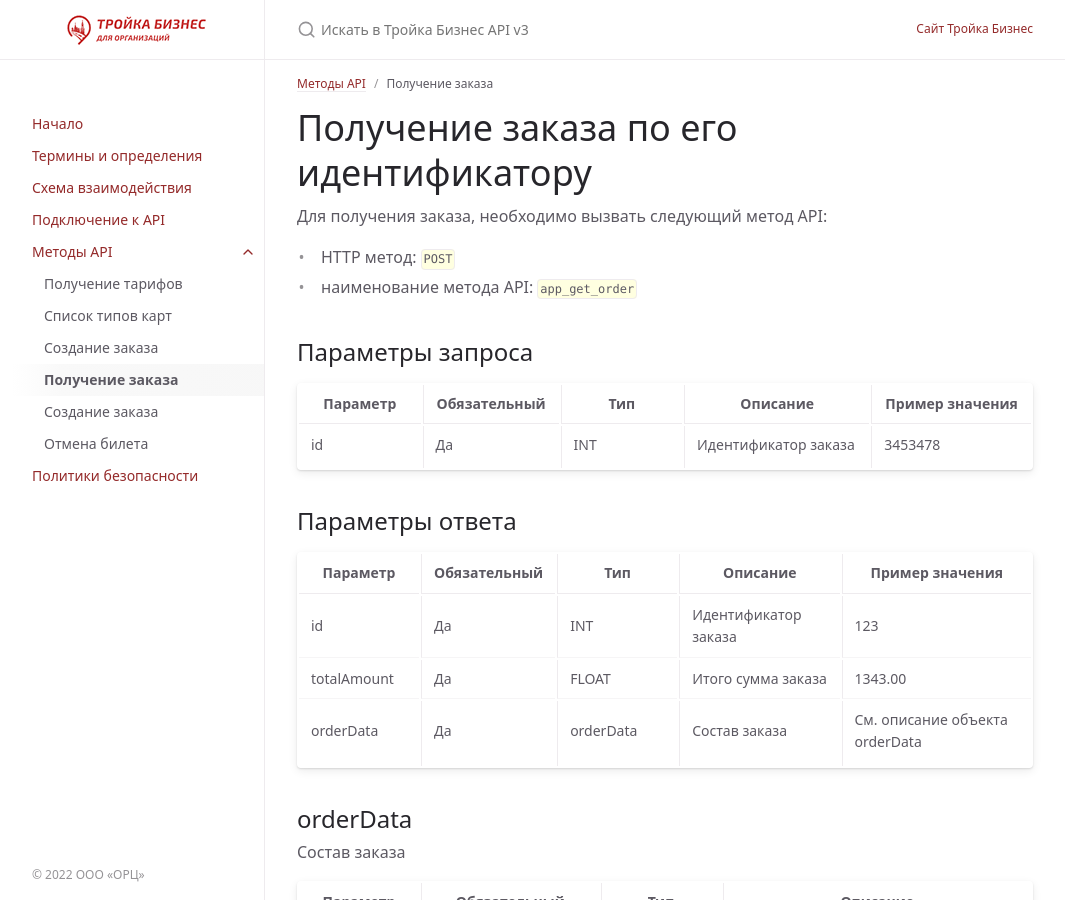
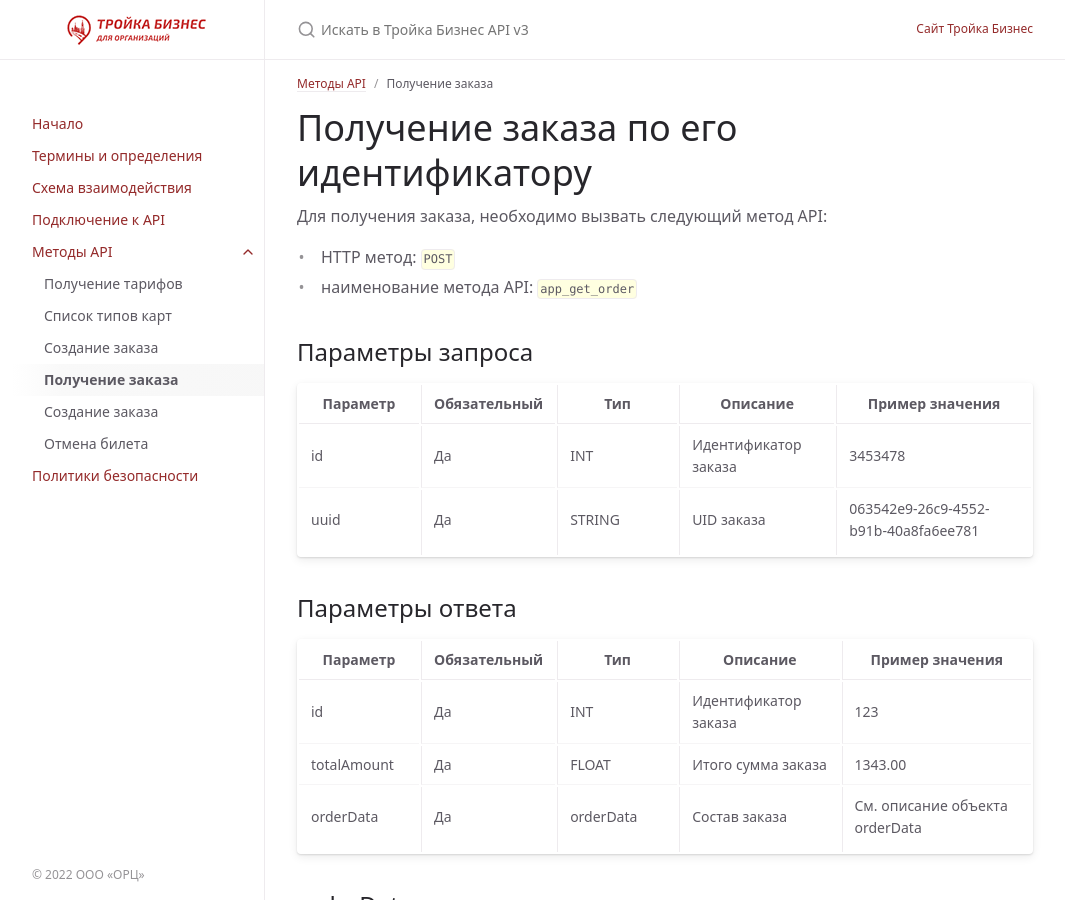
Before and after one commit to InvoiceBox/docs.troika.business, a Jekyll site: the page built from docs/methods/app_get_order.md, in a window 1280 px wide and 900 px high. Shown: the whole window, without its empty margins (107-1172 px from the left). Built offline with Jekyll 4.4.1, drawn with Linux system fonts in a browser that asks for light colours.

Commit message:
Add UUID param

```diff
--- a/_includes/head.html
+++ b/_includes/head.html
@@ -1,26 +1,36 @@
 <head>
-  <meta charset="UTF-8">
-  <meta http-equiv="X-UA-Compatible" content="IE=Edge">
+  <meta charset="UTF-8" />
+  <meta http-equiv="X-UA-Compatible" content="IE=Edge" />
+  <meta name="viewport" content="width=device-width, initial-scale=1" />
 
   {% unless site.plugins contains "jekyll-seo-tag" %}
     <title>{{ page.title }} - {{ site.title }}</title>
-
     {% if page.description %}
-      <meta name="Description" content="{{ page.description }}">
+      <meta name="description" content="{{ page.description }}" />
     {% endif %}
+    <meta property="og:title" content="{{ page.title }} - {{ site.title }}" />
+    <meta property="og:description" content="{{ page.description }}" />
   {% endunless %}
 
-  <meta name="yandex-verification" content="6e482b5451e49723" />
-  <link rel="shortcut icon" href="{{ 'favicon.ico' | relative_url }}" type="image/x-icon">
-  <link rel="apple-touch-icon" sizes="180x180" href="/apple-touch-icon.png">
-  <link rel="icon" type="image/png" sizes="32x32" href="/favicon-32x32.png">
-  <link rel="icon" type="image/png" sizes="16x16" href="/favicon-16x16.png">
-  <link rel="manifest" href="/site.webmanifest">
-  <link rel="mask-icon" href="/safari-pinned-tab.svg" color="#5bbad5">
-  <meta name="msapplication-TileColor" content="#da532c">
-  <meta name="theme-color" content="#ffffff">
+  <meta name="yandex-verification" content="60fd105c2188f390" />
+  <link rel="apple-touch-icon" sizes="180x180" href="/apple-touch-icon.png" />
+  <link rel="icon" type="image/x-icon"  href="{{ 'favicon.ico' | relative_url }}" />
+  <link rel="icon" type="image/png" sizes="32x32" href="/favicon-32x32.png" />
+  <link rel="icon" type="image/png" sizes="16x16" href="/favicon-16x16.png" />
+  <link rel="manifest" href="/site.webmanifest" />
+  <link rel="mask-icon" href="/safari-pinned-tab.svg" color="#5bbad5" />
+  <meta name="msapplication-TileColor" content="#da532c" />
+  <meta name="theme-color" content="#ffffff" />
 
-  <link rel="stylesheet" href="{{ '/assets/css/just-the-docs-default.css' | relative_url }}">
+  <meta property="og:type" content="website" />
+  <meta property="og:locale" content="ru_RU" />
+  <meta property="og:image" content="https://docs.troika.business/android-chrome-512x512.png" />
+  <meta property="og:image:width" content="512" />
+  <meta property="og:image:height" content="512" />
+  <meta property="og:url" content="https://docs.troika.business" />
+
+  <link rel="alternate" type="application/atom+xml" title="{{ site.title }}" href="/feed.xml" />
+  <link rel="stylesheet" href="{{ '/assets/css/just-the-docs-default.css' | relative_url }}" />
 
   {% if site.ga_tracking != nil %}
     <script async src="https://www.googletagmanager.com/gtag/js?id={{ site.ga_tracking }}"></script>
@@ -42,8 +52,6 @@
   {% endif %}
   <script type="text/javascript" src="{{ '/assets/js/just-the-docs.js' | relative_url }}"></script>
 
-  <meta name="viewport" content="width=device-width, initial-scale=1">
-
   {% seo %}
 
   {% include head_custom.html %}
--- a/docs/methods/app_get_order.md
+++ b/docs/methods/app_get_order.md
@@ -18,6 +18,7 @@ parent: "Методы API"
 | Параметр        | Обязательный | Тип         | Описание                         | Пример значения                |
 |-----------------|--------------|-------------|----------------------------------|--------------------------------|
 | id              | Да           | INT         | Идентификатор заказа             | 3453478                        |
+| uuid            | Да           | STRING      | UID заказа                       | 063542e9-26c9-4552-b91b-40a8fa6ee781 |
 
 ## Параметры ответа
 
```
